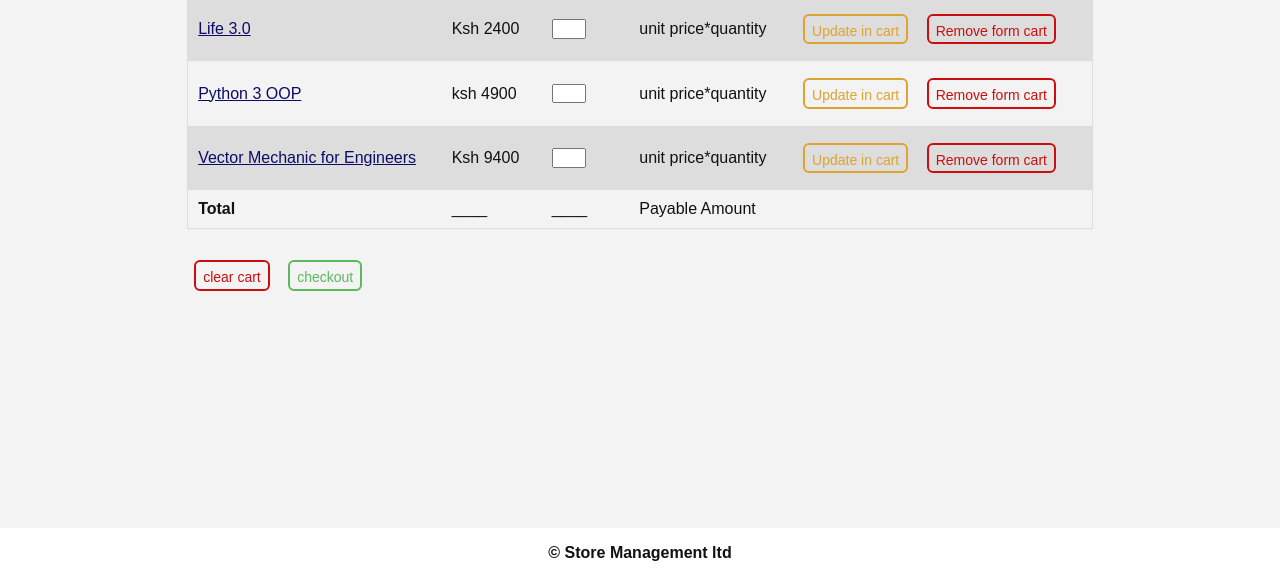
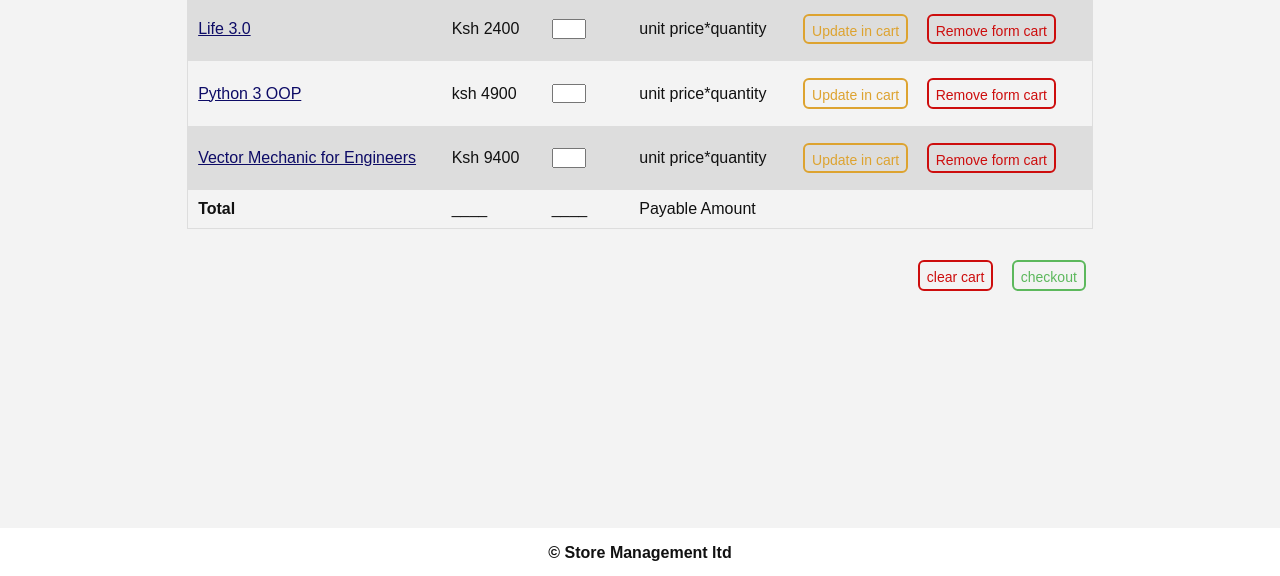
Before and after one commit to JoshuaKodhe/Store-Manager, a plain HTML site: page shopping-cart.html in a window 1280 px wide. Shown: the part 224-800 px from the top of the page. Drawn offline with Linux system fonts and the light colour scheme.

Commit message:
[Finishes #16107251] Add styling for the checkout and clear cart button

```diff
--- a/resources/css/styles.css
+++ b/resources/css/styles.css
@@ -225,3 +225,6 @@ input[type=number]{
 .text-justified-align{
   text-align: justify;
 }
+.elements-align-right{
+  float: right;
+}
```
